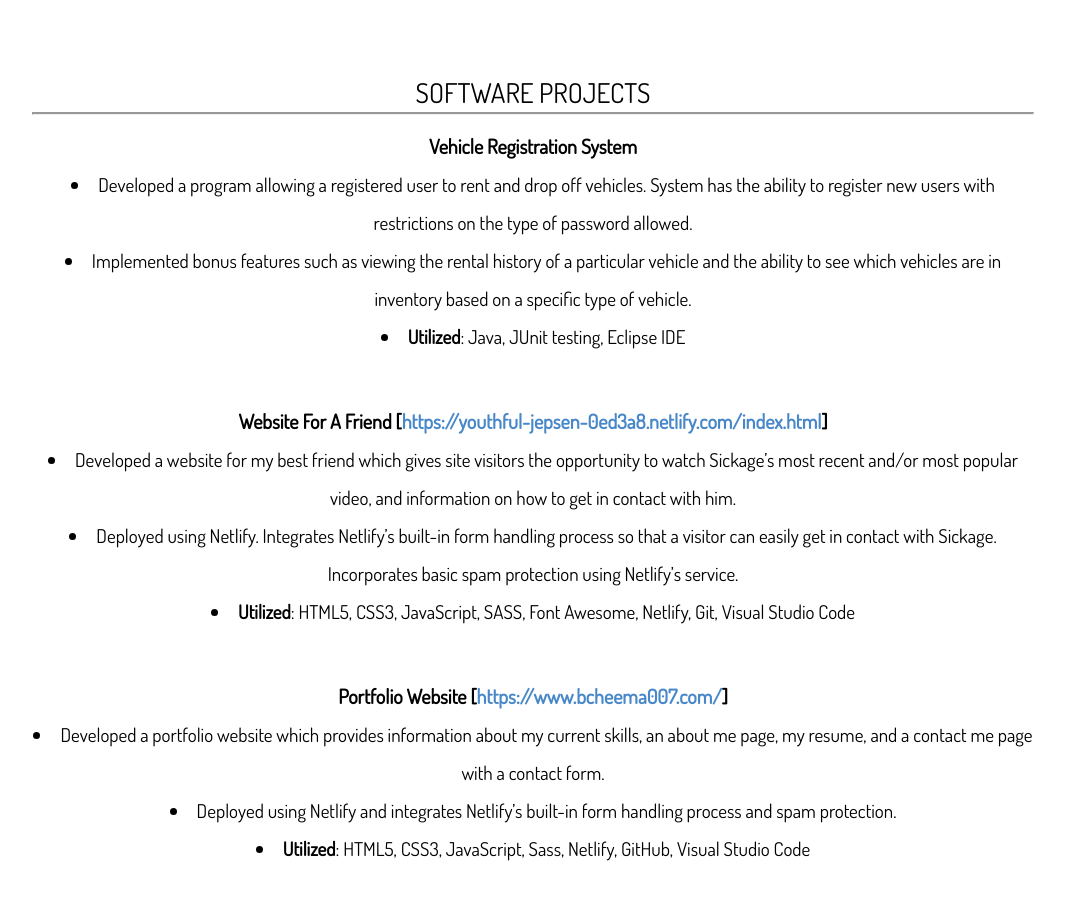
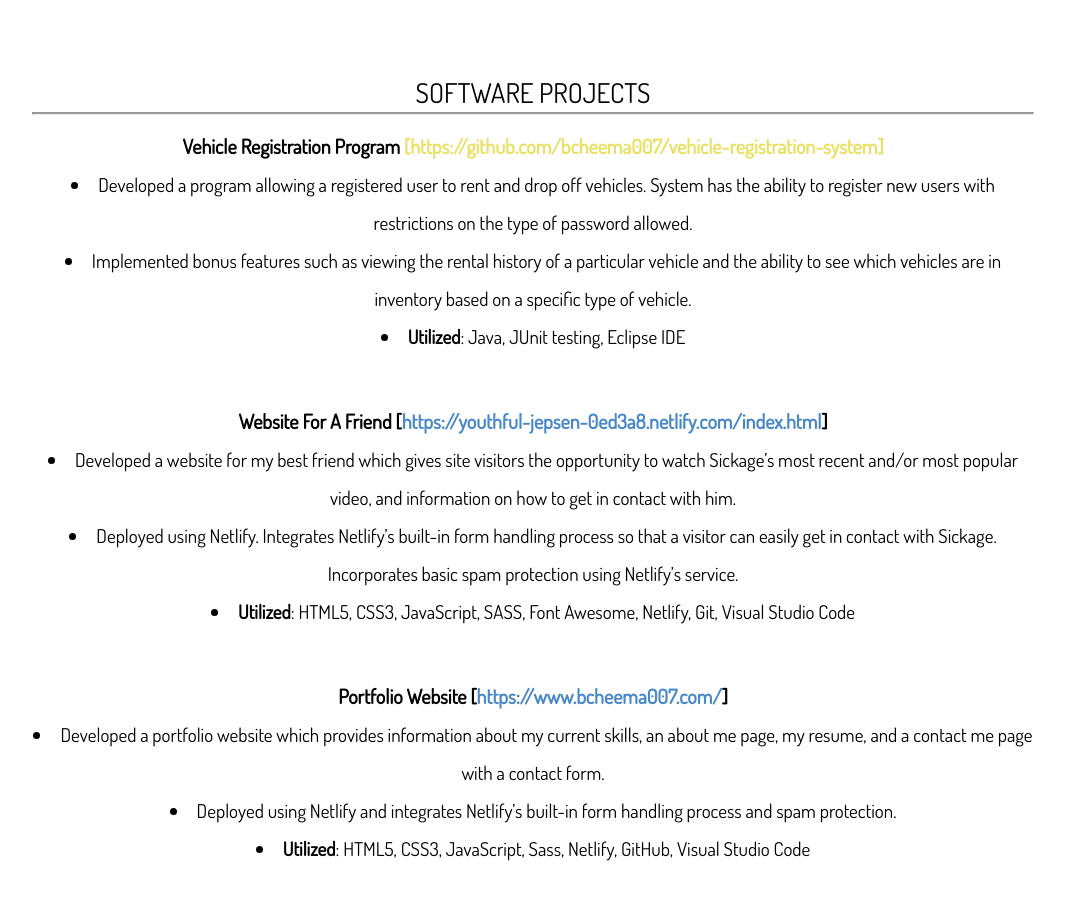
Before and after one commit to bcheema007/portfolio-website, a plain HTML site: page dist/resume.html in a window 1280 px wide. Shown: the part 1060-1959 px from the top of the page, without its empty margins (107-1172 px from the left). Drawn offline with Linux system fonts and the light colour scheme; a web font is replaced by a local one.

Commit message:
Updated Files

```diff
--- a/dist/resume.html
+++ b/dist/resume.html
@@ -136,7 +136,17 @@
           <hr />
           <!-- Grid Container -->
           <div class="vehicle-reg-sys my-1">
-            <span class="project-name">Vehicle Registration System</span>
+            <span class="project-name"
+              >Vehicle Registration Program
+              <a
+                href="https://github.com/bcheema007/vehicle-registration-system"
+                target="_blank"
+                ><span class="staple">[</span
+                ><span class="link"
+                  >https://github.com/bcheema007/vehicle-registration-system</span
+                ><span class="staple">]</span></a
+              ></span
+            >
             <ul>
               <li>
                 Developed a program allowing a registered user to rent and drop
--- a/scss/main.scss
+++ b/scss/main.scss
@@ -279,7 +279,6 @@ img {
 
         &.general-title {
           font-size: 1.5rem;
-          color: lightskyblue;
         }
 
         &.general-info {
@@ -293,7 +292,7 @@ img {
         }
 
         &.general-info > a span.color-link {
-          color: $link-color;
+          color: $link-hover-color;
         }
       }
 
@@ -306,11 +305,11 @@ img {
         padding: 3rem 0;
 
         &:nth-child(odd) {
-          background-color: $dark-color;
+          background: linear-gradient(45deg, #355c7d, #6c5b7b, #c06c84);
         }
 
         &:nth-child(even) {
-          background-color: $medium-color;
+          background: linear-gradient(45deg, #f0f2f0, #000c40);
         }
       }
     }
```
Also changed, not shown: dist/main.css, 1 other file.
